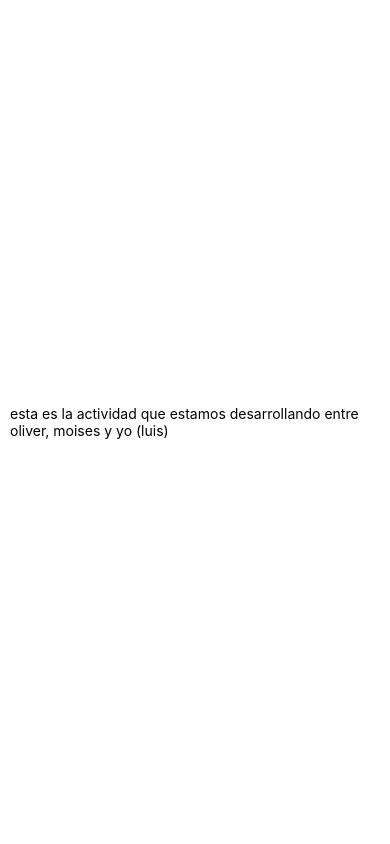
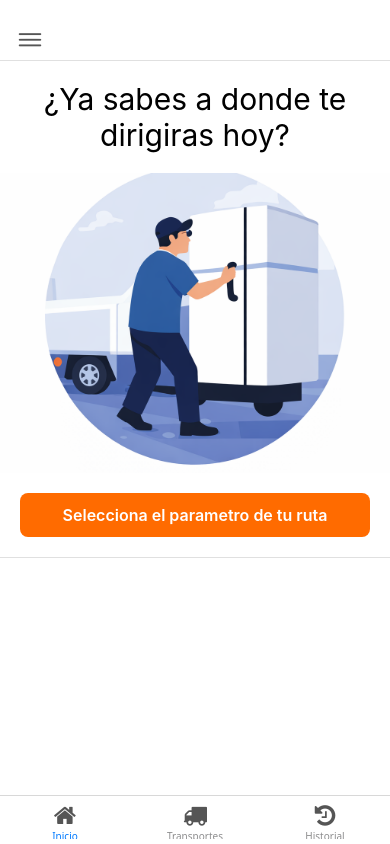
Before and after one commit to OffDevv/FleteandoTe, a React Native app: screen /menu in a window 390 px wide. Built offline with nearby package versions, Linux system fonts and the light colour scheme.

Commit message:
Creacion del home de users y deliverys con tabs incluidos

```diff
--- a/App.js
+++ b/App.js
@@ -1,22 +1,34 @@
-import { StatusBar } from 'expo-status-bar';
-import React from 'react';
-import { StyleSheet, Text, View } from 'react-native';
+//import { StatusBar } from 'expo-status-bar';
+import React, { useContext } from 'react';
+//import { StyleSheet, Text, View } from 'react-native';
+// import MiprimerComponente from './app/components/MiprimerComponente';
+
+import { NavigationContainer } from '@react-navigation/native';
+import MyNavigation from './app/MyNavigation';
+import { enableScreens } from 'react-native-screens';
+import ScreenHomeDelivery from './app/Screen/Home/ScreenHomeDelivery';
+
+
+enableScreens(false); //Desactiva react natuive screens
+
 
 export default function App() {
   return (
-    <View style={styles.container}>
-      <Text>esta es la actividad que estamos desarrollando entre oliver, moises y yo (luis)</Text>
-      <StatusBar style="auto" />
-    </View>
+
+
+        <NavigationContainer>
+          <MyNavigation/>
+        </NavigationContainer>
+
+
   );
 }
 
-const styles = StyleSheet.create({
+/*const styles = StyleSheet.create({
   container: {
     flex: 1,
     backgroundColor: '#fff',
     alignItems: 'center',
     justifyContent: 'center',
-    margin: 10
   },
-});
+}); */
--- a/app.json
+++ b/app.json
@@ -2,6 +2,9 @@
   "expo": {
     "name": "FleteandoTe",
     "slug": "FleteandoTe",
-    "version": "1.0.0"
+    "version": "1.0.0",
+    "plugins": [
+      "expo-font"
+    ]
   }
 }
--- a/app/MyNavigation.js
+++ b/app/MyNavigation.js
@@ -1,12 +1,52 @@
-import { StyleSheet, Text, View } from 'react-native'
-import React from 'react'
 
+import { createBottomTabNavigator } from '@react-navigation/bottom-tabs';
+import FontAwesome from '@expo/vector-icons/FontAwesome';
+
+const Tab = createBottomTabNavigator();
+
+import ScreenHomeUsers from './Screen/Home/ScreenHomeUsers';
+import ScreenHomeDelivery from './Screen/Home/ScreenHomeDelivery';
+import { createStackNavigator } from '@react-navigation/stack';
+import ScreenTransportes from './Screen/Transportes/ScreenTransportes';
+import ScreenHistorial from './Screen/Historial/ScreenHistorial';
+
+const Stack = createStackNavigator();
 export default function MyNavigation() {
-  return (
-    <View>
-      <Text>MyNavigation</Text>
-    </View>
-  )
+    return (
+        <Tab.Navigator>
+             <Tab.Screen name="menu"
+             component= {ScreenHomeUsers}
+             options={{
+                headerShown:false,
+                title:'Inicio',
+                tabBarIcon:({color,size}) =>
+                    <FontAwesome name="home" size={24} color="#555" />
+             }}
+              />
+              <Tab.Screen name='transportes' component={ScreenTransportes} options={{
+                headerShown:false,
+                title:'Transportes',
+                tabBarIcon:({color,size}) =>
+                    <FontAwesome name="truck" size={24} color="#555" />
+             }} />
+
+             <Tab.Screen name='historial' component={ScreenHistorial} options={{
+                headerShown:false,
+                title:'Historial',
+                tabBarIcon:({color,size}) =>
+                    <FontAwesome name="history" size={24} color="#555" />
+             }} />
+
+
+        </Tab.Navigator>
+
+    )
 }
 
-const styles = StyleSheet.create({})
+/*function MyStackHome(){
+    return (
+        <Stack.Navigator>
+            <Stack.Screen name="menustack" component={ScreenHomeUsers}  />
+        </Stack.Navigator>
+    )
+}*/
--- /dev/null
+++ b/app/Screen/Historial/ScreenHistorial.js
@@ -0,0 +1,12 @@
+import { StyleSheet, Text, View } from 'react-native'
+import React from 'react'
+
+export default function ScreenHistorial() {
+  return (
+    <View>
+      <Text>ScreenHistorial</Text>
+    </View>
+  )
+}
+
+const styles = StyleSheet.create({})
--- /dev/null
+++ b/app/Screen/Home/ScreenHomeDelivery.js
@@ -0,0 +1,72 @@
+import React from 'react';
+import { View, Text, StyleSheet, ScrollView, TouchableOpacity,} from 'react-native';
+import { Ionicons } from '@expo/vector-icons';
+
+
+const HomeScreenDelivery = () => {
+  return (
+    <ScrollView style={styles.container}>
+      <View style={styles.header}>
+        <TouchableOpacity style={styles.menuButton}>
+          <Ionicons name="menu-outline" size={30} color="#555" />
+        </TouchableOpacity>
+        <View style={styles.logoCapsule}>
+          <Text style={styles.logoText}>FleteandoTe</Text>
+        </View>
+      </View>
+        <View style={styles.separator} />
+      <View style={styles.content}>
+        <Text></Text>
+      </View>
+
+
+
+
+
+
+        <View style={styles.separator} />
+    </ScrollView>
+
+  );
+};
+
+const styles = StyleSheet.create({
+  container: {
+    flex: 1,
+    backgroundColor: '#fff',
+  },
+  header: {
+    backgroundColor: '#FFC470',
+    height: 100,
+    flexDirection: 'row',
+    alignItems: 'center',
+    paddingHorizontal: 15,
+  },
+  menuButton: {
+    marginRight: 15,
+  },
+    logoCapsule: {
+      backgroundColor: '#fff',
+      alignItems: 'center',
+      paddingVertical: 8,
+      paddingHorizontal: 20,
+      borderRadius: 50,
+      flex: 1,
+      justifyContent: 'center',
+    },
+    logoText: {
+      fontSize: 18,
+      fontWeight: 'bold',
+      color: '#333',
+    },
+    content: {
+      padding: 16,
+    },
+    separator: {
+    height: 1,
+    backgroundColor: '#e0e0e0',
+    width: '100%',
+    },
+  });
+
+  export default HomeScreenDelivery;
--- /dev/null
+++ b/app/Screen/Home/ScreenHomeUsers.js
@@ -0,0 +1,74 @@
+import React from 'react';
+import { View, Text, StyleSheet, ScrollView, TouchableOpacity, Image } from 'react-native';
+import { Ionicons } from '@expo/vector-icons';
+
+export default function ScreenHomeUsers() {
+  return (
+    <ScrollView style={styles.container}>
+    <View style={styles.header}>
+      <TouchableOpacity style={styles.menuButton}>
+        <Ionicons name="menu-outline" size={30} color="#555" />
+      </TouchableOpacity>
+      <Text style={styles.text}></Text>
+      </View>
+      <View style={styles.separator}
+
+      />
+
+     <Text style={styles.question}>¿Ya sabes a donde te dirigiras hoy?</Text>
+    <Image source={require('../../Assets/Imagen1.png')} style={{ width: '100%', height: 300, marginTop: 20 }} />
+
+    <TouchableOpacity style={styles.routeButton} onPress={() => console.log('Pressed')}>
+      <Text style={styles.routeButtonText}>Selecciona el parametro de tu ruta</Text>
+    </TouchableOpacity>
+    <View style={styles.separator} />
+    </ScrollView>
+  );
+}
+
+const styles = StyleSheet.create({
+  container: {
+    flex: 1,
+    backgroundColor: '#fff',
+  },
+  header : {
+    height: 60,
+    paddingTop: 20,
+    paddingHorizontal: 15,
+    alignItems: 'center',
+      flexDirection: 'row',
+  },
+  menuButton: {
+    marginRight: 10,
+
+
+  },
+  text: {
+    fontSize: 16,
+    color: '#333',
+  },
+  separator: {
+    height: 1,
+    backgroundColor: '#e0e0e0',
+    width: '100%',
+  },
+  question: {
+    fontSize: 30,
+    color: '#000000',
+    textAlign: 'center',
+    marginHorizontal: 20,
+    marginTop: 20,
+  },
+  routeButton: {
+    margin: 20,
+    backgroundColor: '#FF6B00',
+    paddingVertical: 12,
+    borderRadius: 8,
+    alignItems: 'center',
+  },
+  routeButtonText: {
+    color: '#fff',
+    fontSize: 16,
+    fontWeight: '600',
+  },
+});
--- /dev/null
+++ b/app/Screen/Transportes/ScreenTransportes.js
@@ -0,0 +1,12 @@
+import { StyleSheet, Text, View } from 'react-native'
+import React from 'react'
+
+export default function ScreenTransportes() {
+  return (
+    <View>
+      <Text>ScreenTransportes</Text>
+    </View>
+  )
+}
+
+const styles = StyleSheet.create({})
```
Also changed, not shown: package.json (+4 -3 lines), app/Assets/Imagen1.png (added), 1 other file (tests, documents, lock files or other folders).
